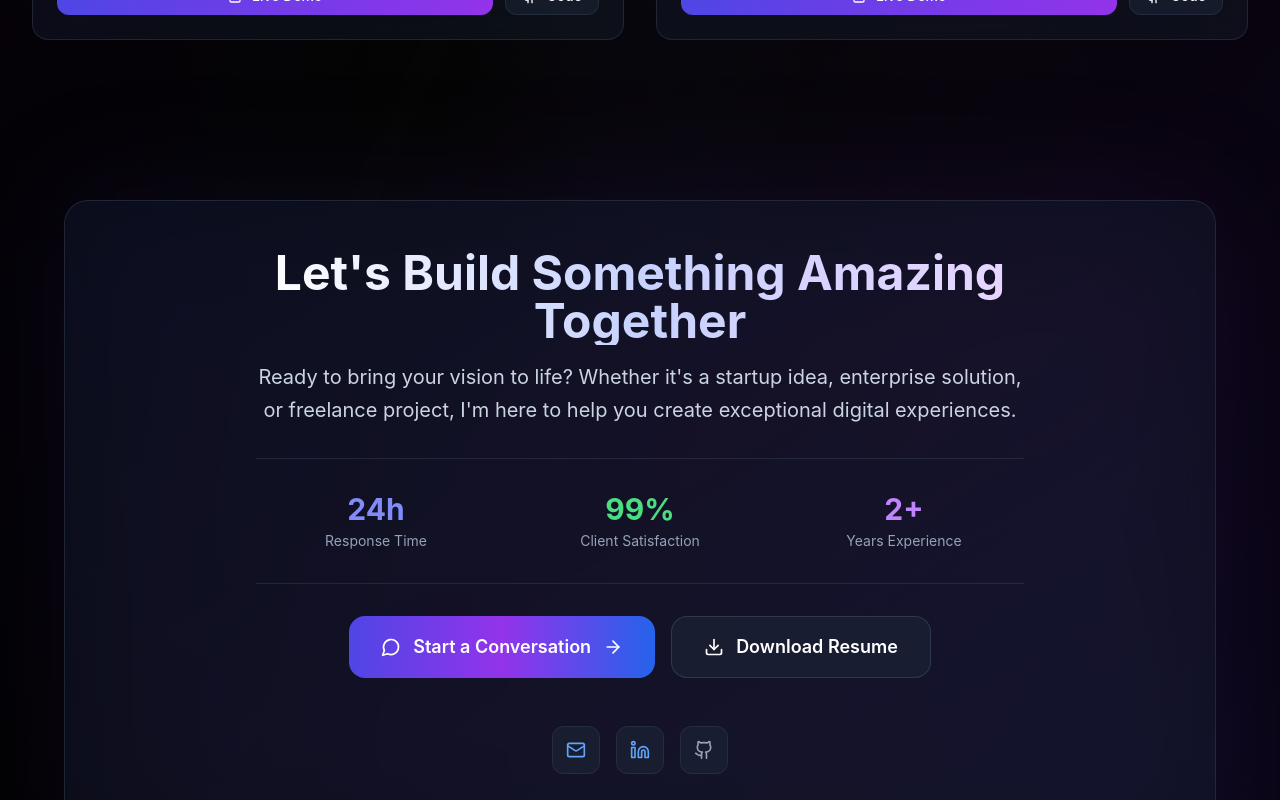
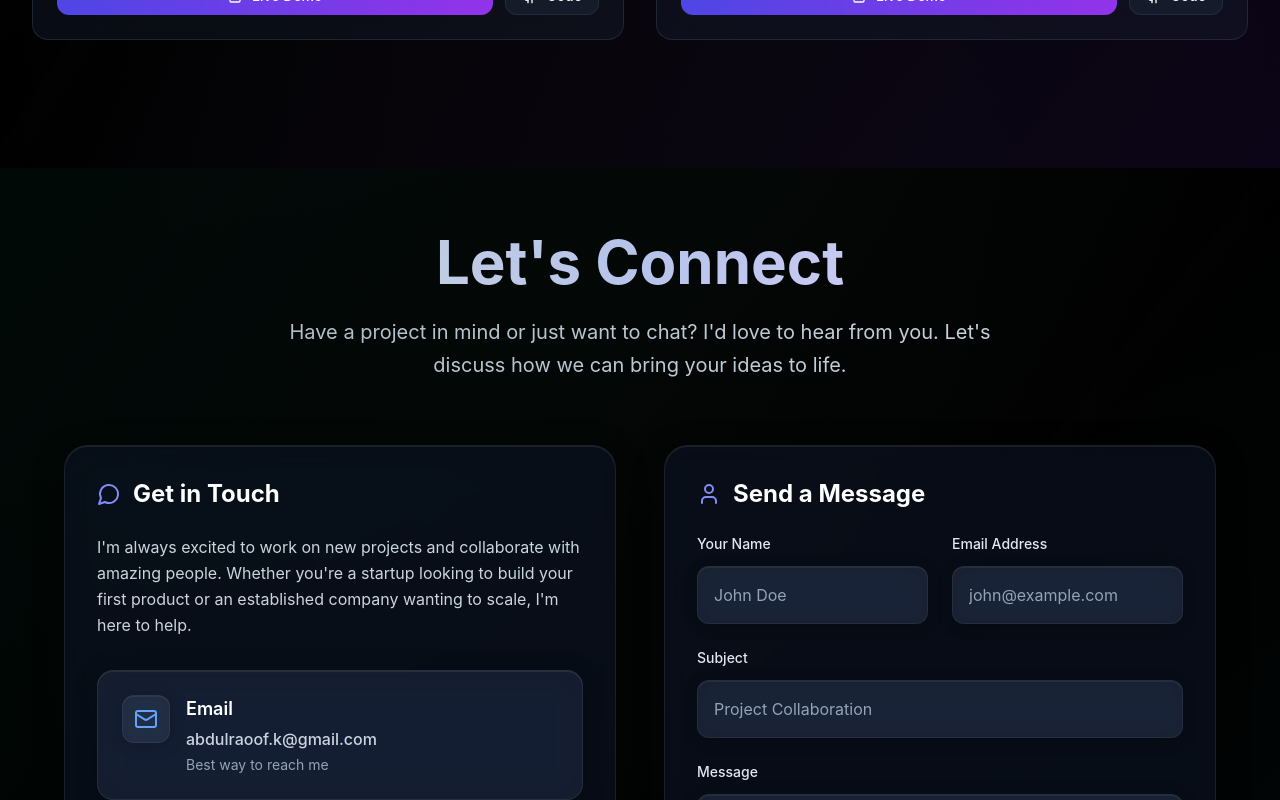
Before and after one commit to raoofCLT/my-protfolio, a React (Vite) app: page / in a window 1280 px wide. Shown: the part 6120-6920 px from the top of the page. Built offline with nearby package versions, Linux system fonts and the light colour scheme.

Commit message:
Remove call to action from projects page
Removes the "Let's Build Something Amazing Together" call to action box from the projects page to improve UI/UX.

```diff
--- a/src/pages/Projects.tsx
+++ b/src/pages/Projects.tsx
@@ -2,7 +2,6 @@
 import { Code2, Users, Award } from 'lucide-react';
 import { useAnimatedCounter } from '../hooks/useAnimatedCounter';
 import ProjectCard from '../components/ProjectCard';
-import CallToAction from '../components/CallToAction';
 
 const Projects = () => {
   const projectsCounter = useAnimatedCounter({ target: 15 });
@@ -145,9 +144,6 @@ const Projects = () => {
             ))}
           </div>
         </section>
-
-        {/* Call to Action */}
-        <CallToAction />
       </div>
     </div>
   );
```
